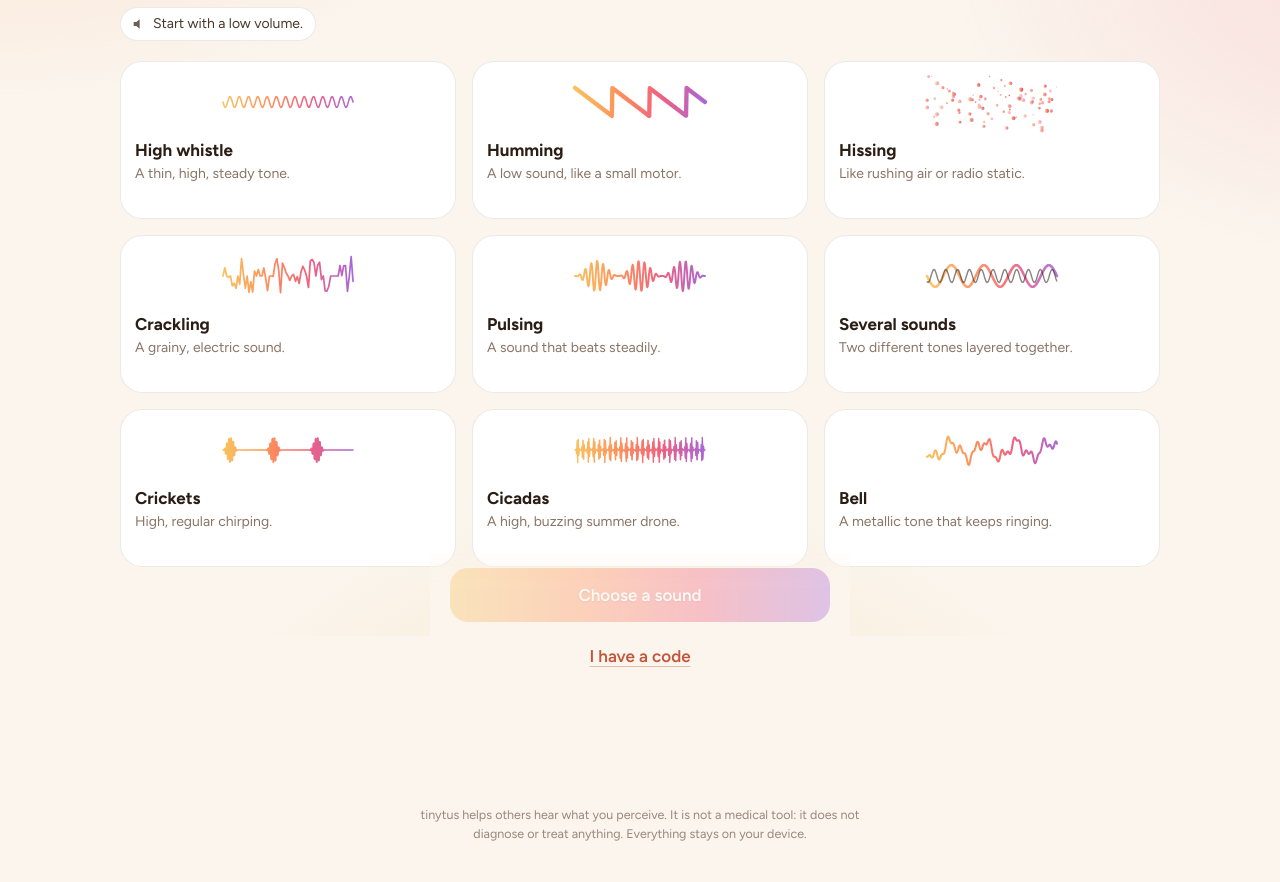
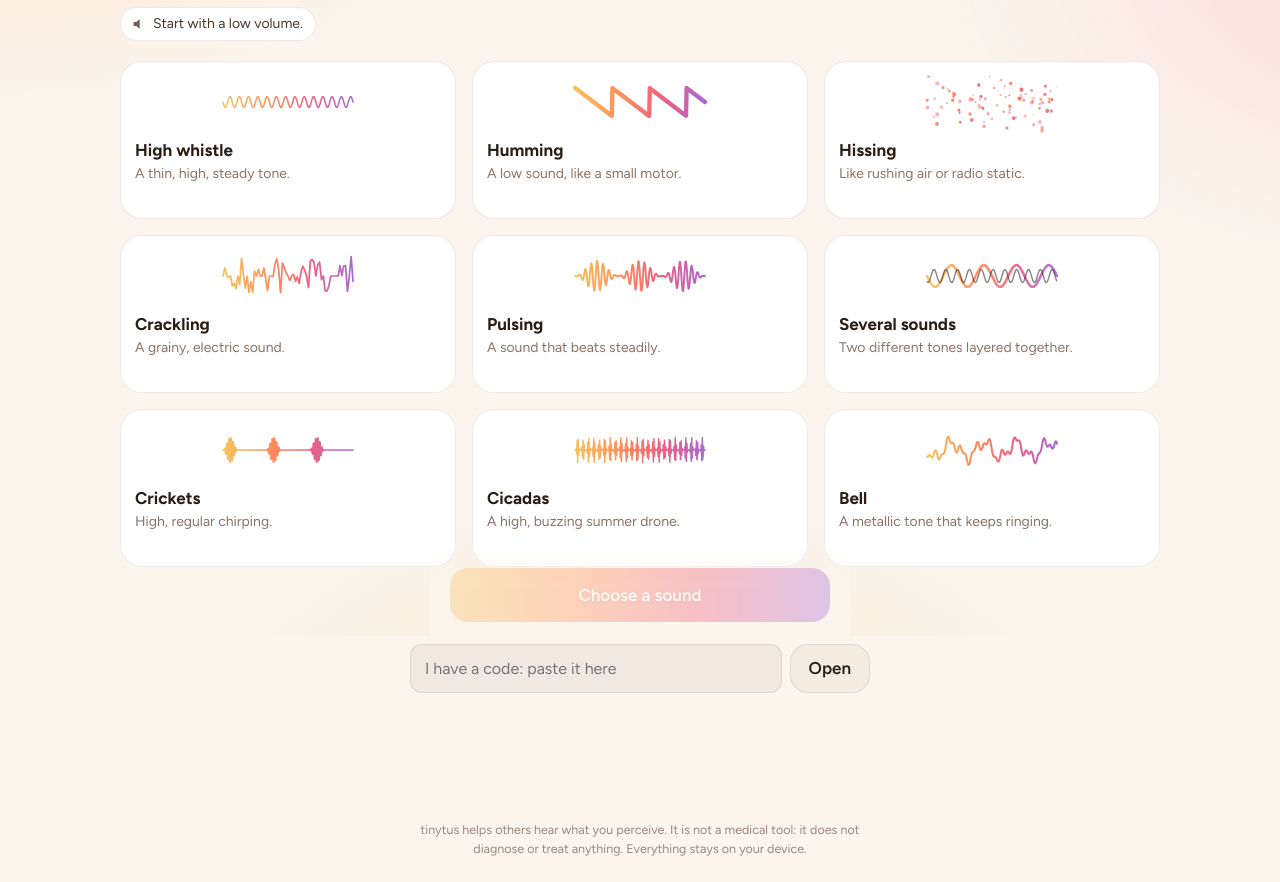
Before and after one commit to paulduchateau-lgtm/Tinytus, a plain HTML site: page index.html in a window 1280 px wide. Shown: the part 164-1046 px from the top of the page. Drawn offline with Linux system fonts and the light colour scheme; a script that the page names is missing.

Commit message:
Home: show the code field directly instead of an "I have a code" link
Co-Authored-By: Claude Opus 5.5 <noreply@anthropic.com>
Claude-Session: https://claude.ai/code/session_01WouqAbu8U7xmdZmoCjSvMc

```diff
--- a/i18n.js
+++ b/i18n.js
@@ -64,7 +64,7 @@ const FR = {
   'Sound actions': 'Actions sur le son',
   'tinytus helps others hear what you perceive. It is not a medical tool: it does not diagnose or treat anything. Everything stays on your device.':
     'tinytus aide à faire entendre ce que vous percevez. Ce n’est pas un outil médical\u00a0: il ne diagnostique ni ne soigne. Tout reste sur votre appareil.',
-  'I have a code': 'J’ai un code',
+  'I have a code: paste it here': 'J’ai un code : collez-le ici',
   'Paste or type the code': 'Collez ou tapez le code',
   'Sound code': 'Code du son',
   'Open': 'Ouvrir',
--- a/index.html
+++ b/index.html
@@ -63,13 +63,12 @@
       </button>
       <div id="presets" class="tt-presets"></div>
       <button id="fromScratch" class="tt-link">Start from scratch</button>
-      <details class="code-entry">
-        <summary class="tt-link">I have a code</summary>
+      <div class="code-entry">
         <form class="code-form" data-code-form autocomplete="off">
-          <input class="tt-input" name="code" placeholder="Paste or type the code" aria-label="Sound code" autocapitalize="off" autocorrect="off" spellcheck="false">
+          <input class="tt-input" name="code" placeholder="I have a code: paste it here" aria-label="Sound code" autocapitalize="off" autocorrect="off" spellcheck="false" enterkeyhint="go">
           <button class="tt-btn tt-btn--secondary">Open</button>
         </form>
-      </details>
+      </div>
       <div class="tt-sticky"><button id="toEditor" class="tt-btn tt-btn--primary" disabled>Choose a sound</button></div>
     </section>
 
--- a/style.css
+++ b/style.css
@@ -472,9 +472,8 @@ a.tt-btn { color: inherit; }
 
 /* Sound code entry (home and editor) */
 .code-entry { text-align: center; }
-.code-entry summary { list-style: none; display: inline-block; cursor: pointer; margin-top: 4px; }
-.code-entry summary::-webkit-details-marker { display: none; }
 .code-form { display: flex; gap: 8px; max-width: 460px; margin: 8px auto 0; }
+.code-entry .code-form { margin-top: 14px; }
 .code-form .tt-input { margin: 0; flex: 1; font-size: 16px; }
 .code-form .tt-btn { width: auto; min-height: 46px; padding: 0 18px; }
 .tt-more-body .code-form { margin: 6px 0 8px; }
```
Also changed, not shown: 1 other file.
